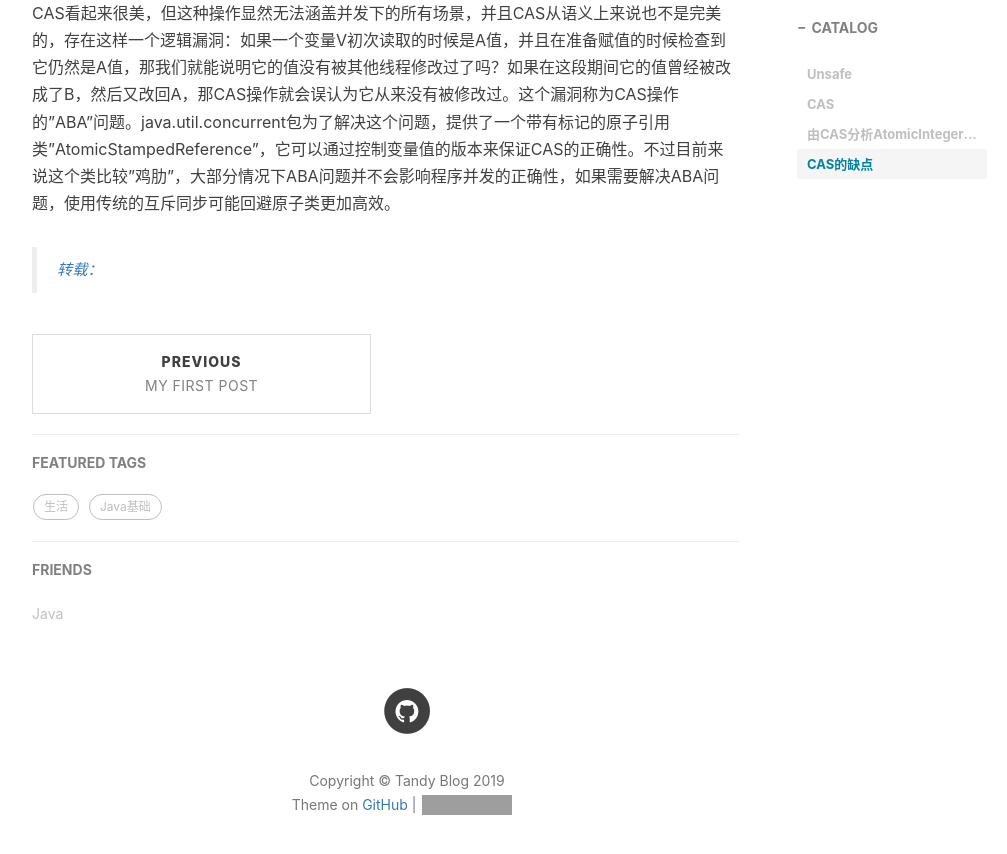
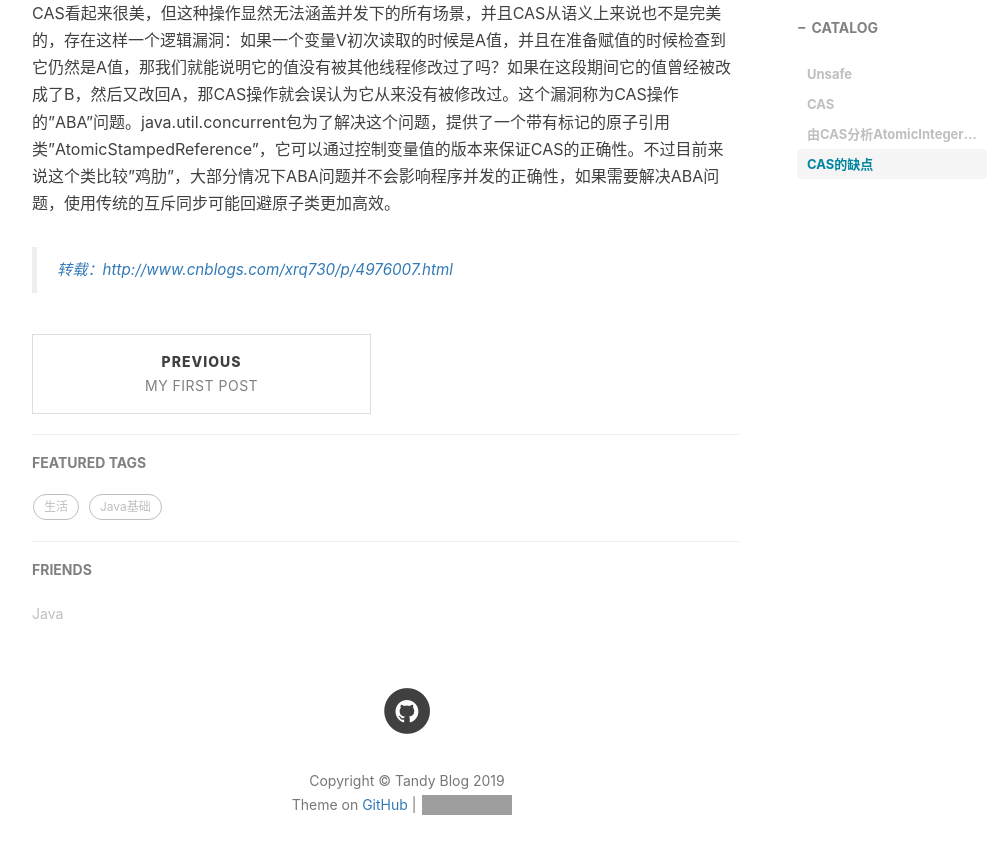
Before and after one commit to tanzhouwen/tanzhouwen.github.io, a Jekyll site: the page built from _posts/2015-11-20-Unsafe与CAS.md, in a window 1280 px wide and 900 px high, scrolled down 4319 px. Shown: the top 854 px of the window, without its empty margins (233-1240 px from the left). Built offline with Jekyll 4.4.1, drawn with Linux system fonts in a browser that asks for light colours; nearby versions of some CDN libraries; comment, search, counter and statistics services are not loaded; part of the change alters nothing that is shown; grey boxes are pictures that could not be loaded.

Commit message:
Update 2015-11-20-Unsafe与CAS.md

```diff
--- a/_posts/2015-11-20-Unsafe与CAS.md
+++ b/_posts/2015-11-20-Unsafe与CAS.md
@@ -120,4 +120,4 @@ java.util.concurrent.atomic包下的原子操作类都是基于CAS实现的，
 
 CAS看起来很美，但这种操作显然无法涵盖并发下的所有场景，并且CAS从语义上来说也不是完美的，存在这样一个逻辑漏洞：如果一个变量V初次读取的时候是A值，并且在准备赋值的时候检查到它仍然是A值，那我们就能说明它的值没有被其他线程修改过了吗？如果在这段期间它的值曾经被改成了B，然后又改回A，那CAS操作就会误认为它从来没有被修改过。这个漏洞称为CAS操作的"ABA"问题。java.util.concurrent包为了解决这个问题，提供了一个带有标记的原子引用类"AtomicStampedReference"，它可以通过控制变量值的版本来保证CAS的正确性。不过目前来说这个类比较"鸡肋"，大部分情况下ABA问题并不会影响程序并发的正确性，如果需要解决ABA问题，使用传统的互斥同步可能回避原子类更加高效。
 
->[转载：](http://www.cnblogs.com/xrq730/p/4976007.html)
+>[转载：http://www.cnblogs.com/xrq730/p/4976007.html](http://www.cnblogs.com/xrq730/p/4976007.html)
```
